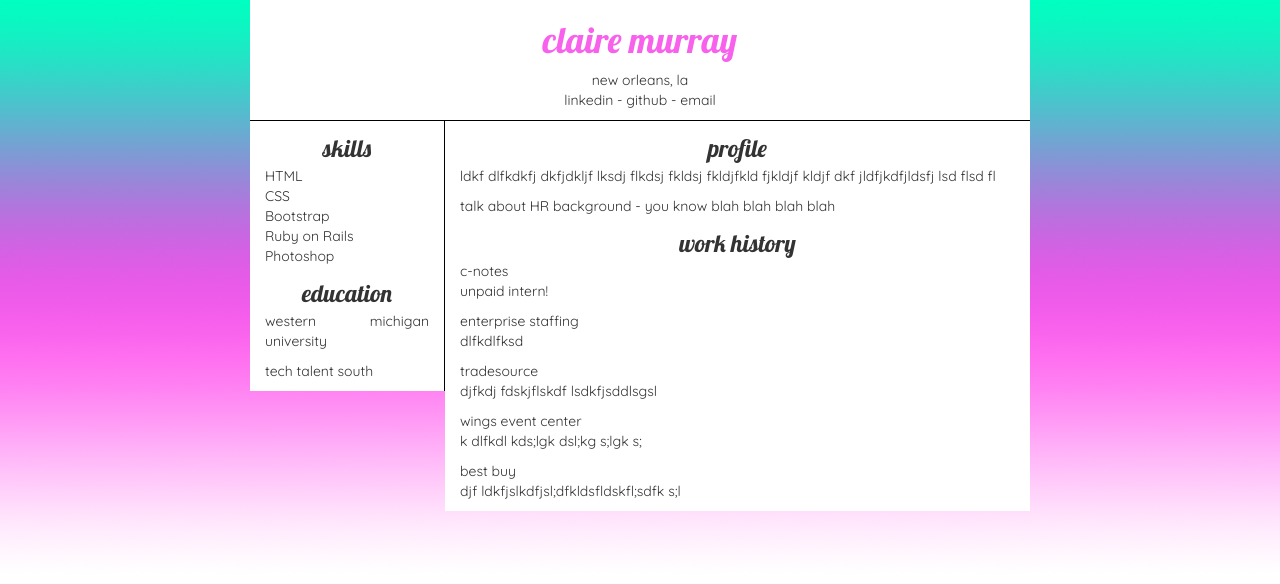
After one commit to algoregalore/personalsite, a PHP site: page /newer/cv.html in a window 1280 px wide. The commit adds this page. Shown: the top 584 px of the page. Run offline with PHP 8.4, Linux system fonts and the light colour scheme.

Commit message:
add images to portfolio page and created cv page - add css for cv page and outline layout

```diff
--- /dev/null
+++ b/newer/cv.html
@@ -0,0 +1,79 @@
+<!DOCTYPE html>
+<html lang="en">
+  <head>
+    <title>CV</title>
+       <!-- bootstrap css is below -->
+      <link href="https://maxcdn.bootstrapcdn.com/bootstrap/3.3.7/css/bootstrap.min.css" rel="stylesheet" integrity="sha384-BVYiiSIFeK1dGmJRAkycuHAHRg32OmUcww7on3RYdg4Va+PmSTsz/K68vbdEjh4u" crossorigin="anonymous">
+
+       <!-- our style is below, do yours last because it cascades!!!!  -->
+      <link rel="stylesheet" type="text/css" href="style.css">
+
+      <!-- jquery -->
+      <script
+        src="https://code.jquery.com/jquery-2.2.4.min.js"
+        integrity="sha256-BbhdlvQf/xTY9gja0Dq3HiwQF8LaCRTXxZKRutelT44="
+        crossorigin="anonymous"></script>
+
+      <!-- bootstrap javascript -->
+      <script src="https://maxcdn.bootstrapcdn.com/bootstrap/3.3.7/js/bootstrap.min.js" integrity="sha384-Tc5IQib027qvyjSMfHjOMaLkfuWVxZxUPnCJA7l2mCWNIpG9mGCD8wGNIcPD7Txa" crossorigin="anonymous"></script>
+
+      <!-- google fonts -->
+      <link href="https://fonts.googleapis.com/css?family=Lobster|Quicksand" rel="stylesheet">
+
+
+  </head>
+  <body>
+    <div class="container">
+      <div class="row">
+        <div class="col-md-8 col-md-offset-2 cv-header">
+        <h1>claire murray</h1>
+
+        <center><p>new orleans, la
+        <br>linkedin - github - email</p></center>
+        </div>
+
+      </div>
+
+      <div class="row">
+        <div class="col-md-2 col-md-offset-2 left-body">
+        <h3>skills</h3>
+        <p>HTML
+        <br>CSS
+        <br>Bootstrap
+        <br>Ruby on Rails
+        <br>Photoshop
+
+        <p><h3>education</h3>
+        <p>western michigan university
+
+        <p>tech talent south
+        </div>
+
+        <div class="col-md-6 right-body">
+        <h3>profile</h3>
+
+        <p>ldkf dlfkdkfj dkfjdkljf lksdj flkdsj fkldsj fkldjfkld fjkldjf kldjf dkf jldfjkdfjldsfj lsd flsd fl
+        <p>talk about HR background - you know blah blah blah blah
+
+        <h3>work history</h3>
+        <p>c-notes
+        <br>unpaid intern!
+
+        <p>enterprise staffing
+        <br>dlfkdlfksd
+
+        <p>tradesource
+        <br>djfkdj fdskjflskdf lsdkfjsddlsgsl
+
+        <p>wings event center
+        <br>k dlfkdl kds;lgk dsl;kg s;lgk s;
+
+        <p>best buy
+        <br>djf ldkfjslkdfjsl;dfkldsfldskfl;sdfk s;l
+
+
+        </div>
+      </div>
+
+    </div>
+  </body>
--- a/newer/style.css
+++ b/newer/style.css
@@ -12,9 +12,29 @@
 .ports {
   color: #000;
   background-color: white;
-  margin-top: 75px;
+  margin-top: 45px;
   margin-left: 15px;
   min-width: 275px;
+  padding-top: 9px;
+}
+
+.cv-header {
+  background-color: white;
+  border-bottom: 1px solid black;
+}
+
+.left-body {
+  background-color: white;
+  border-right: 1px solid black;
+}
+
+.right-body {
+  background-color: white;
+}
+
+img {
+  max-height: 100%;
+  max-width: 100%;
 }
 
 body {
@@ -28,6 +48,12 @@ h1 {
   text-align: center;
   color: #f761ec;
   font-family: 'Lobster', cursive;
+}
+
+h3 {
+  text-align: center;
+  font-family: 'Lobster', cursive;
+  line-height: 15px;
 }
 
 h4 {
```
Also changed, not shown: newer/july3.html (+10 -8 lines).
